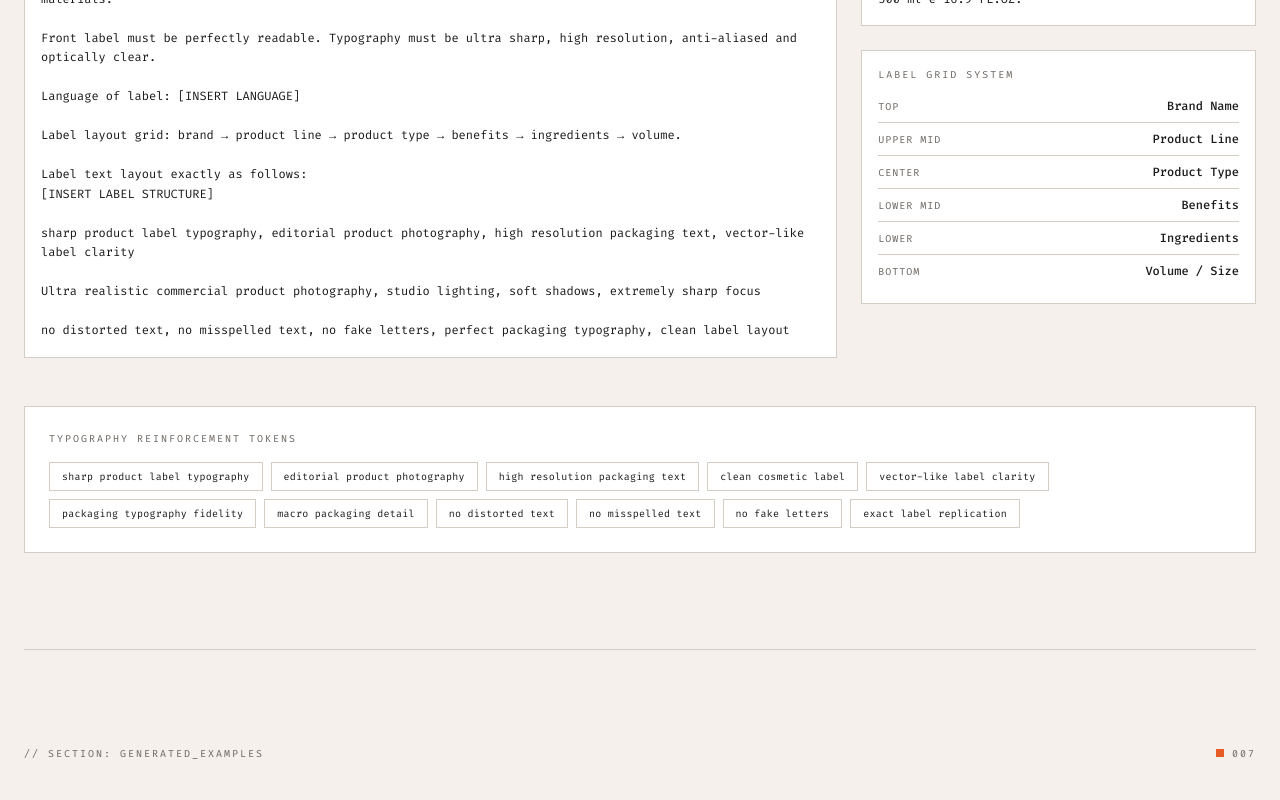
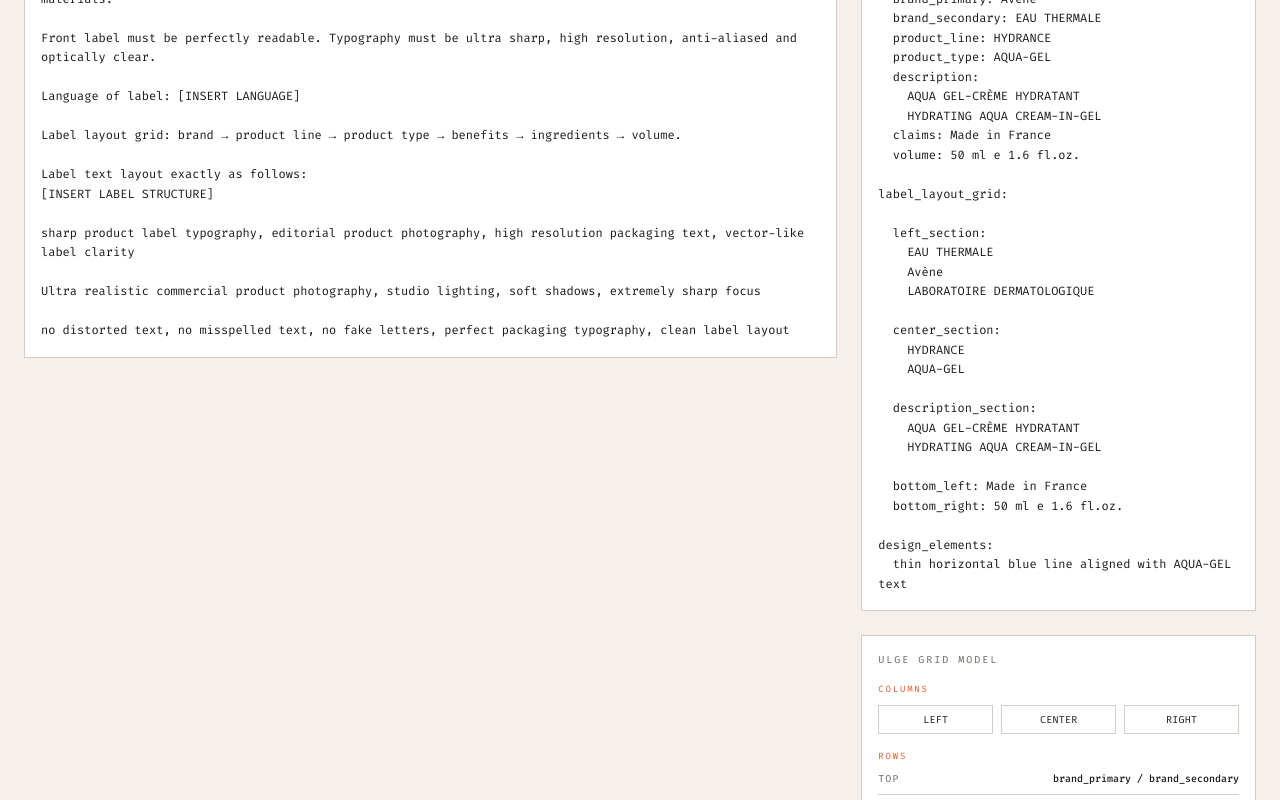
Before and after one commit to marcuswmc/hplg-framework-page, a Next.js app: page / in a window 1280 px wide. Shown: the part 7380-8180 px from the top of the page. Built offline with nearby package versions, Linux system fonts and the light colour scheme.

Commit message:
feat: update Master Template with Avene grid model
Replace label structure with Avene grid and typography hierarchy.

Co-authored-by: Marcus Oliveira <71191355+marcuswmc@users.noreply.github.com>

```diff
--- a/components/template-section.tsx
+++ b/components/template-section.tsx
@@ -23,15 +23,44 @@ Ultra realistic commercial product photography, studio lighting, soft shadows, e
 
 no distorted text, no misspelled text, no fake letters, perfect packaging typography, clean label layout`
 
-const labelExample = `RENE FURTERER PARIS
-TRIPHASIC
-ACTIVE GROW
-SHAMPOOING ACTIVATEUR DE POUSSE
-GROWTH ACTIVATOR SHAMPOO
-CHEVEUX PLUS LONGS, PLUS FORTS
-LONGER, STRONGER HAIR
-VITAMINE B8 + PROPOLIS
-500 ml e 16.9 FL.OZ.`
+const labelExample = `reference_image: produto_avene.jpg
+product_name: Hydrance Aqua-Gel
+brand: Avène
+category: dermocosmetic skincare
+container_type: glass jar
+
+typography_hierarchy:
+
+  brand_primary: Avène
+  brand_secondary: EAU THERMALE
+  product_line: HYDRANCE
+  product_type: AQUA-GEL
+  description:
+    AQUA GEL-CRÈME HYDRATANT
+    HYDRATING AQUA CREAM-IN-GEL
+  claims: Made in France
+  volume: 50 ml e 1.6 fl.oz.
+
+label_layout_grid:
+
+  left_section:
+    EAU THERMALE
+    Avène
+    LABORATOIRE DERMATOLOGIQUE
+
+  center_section:
+    HYDRANCE
+    AQUA-GEL
+
+  description_section:
+    AQUA GEL-CRÈME HYDRATANT
+    HYDRATING AQUA CREAM-IN-GEL
+
+  bottom_left: Made in France
+  bottom_right: 50 ml e 1.6 fl.oz.
+
+design_elements:
+  thin horizontal blue line aligned with AQUA-GEL text`
 
 export function TemplateSection() {
   return (
@@ -64,21 +93,40 @@ export function TemplateSection() {
           </div>
 
           <div className="flex flex-col gap-6">
-            <CopyBlock code={labelExample} label="exemplo_label_structure.txt" />
+            <CopyBlock code={labelExample} label="output_example_avene.txt" />
 
             {/* Grid legend */}
             <div className="border border-border bg-card p-4">
               <span className="text-[10px] uppercase tracking-[0.2em] text-muted-foreground block mb-4">
-                Label Grid System
+                ULGE Grid Model
+              </span>
+
+              {/* Columns */}
+              <span className="text-[9px] uppercase tracking-[0.2em] text-accent block mb-2">
+                Columns
+              </span>
+              <div className="flex gap-2 mb-4">
+                {["LEFT", "CENTER", "RIGHT"].map((col) => (
+                  <span
+                    key={col}
+                    className="border border-border px-3 py-1.5 text-[10px] text-foreground tracking-wide flex-1 text-center"
+                  >
+                    {col}
+                  </span>
+                ))}
+              </div>
+
+              {/* Rows */}
+              <span className="text-[9px] uppercase tracking-[0.2em] text-accent block mb-2">
+                Rows
               </span>
               <div className="flex flex-col gap-2">
                 {[
-                  { pos: "Top", content: "Brand Name" },
-                  { pos: "Upper Mid", content: "Product Line" },
-                  { pos: "Center", content: "Product Type" },
-                  { pos: "Lower Mid", content: "Benefits" },
-                  { pos: "Lower", content: "Ingredients" },
-                  { pos: "Bottom", content: "Volume / Size" },
+                  { pos: "TOP", content: "brand_primary / brand_secondary" },
+                  { pos: "UPPER_MID", content: "product_line" },
+                  { pos: "CENTER", content: "product_type / description" },
+                  { pos: "LOWER_MID", content: "claims / ingredients" },
+                  { pos: "BOTTOM", content: "volume / design_elements" },
                 ].map((row) => (
                   <div
                     key={row.pos}
@@ -87,7 +135,7 @@ export function TemplateSection() {
                     <span className="text-[10px] uppercase tracking-widest text-muted-foreground">
                       {row.pos}
                     </span>
-                    <span className="text-xs text-foreground font-medium">
+                    <span className="text-[10px] text-foreground font-medium">
                       {row.content}
                     </span>
                   </div>
```
